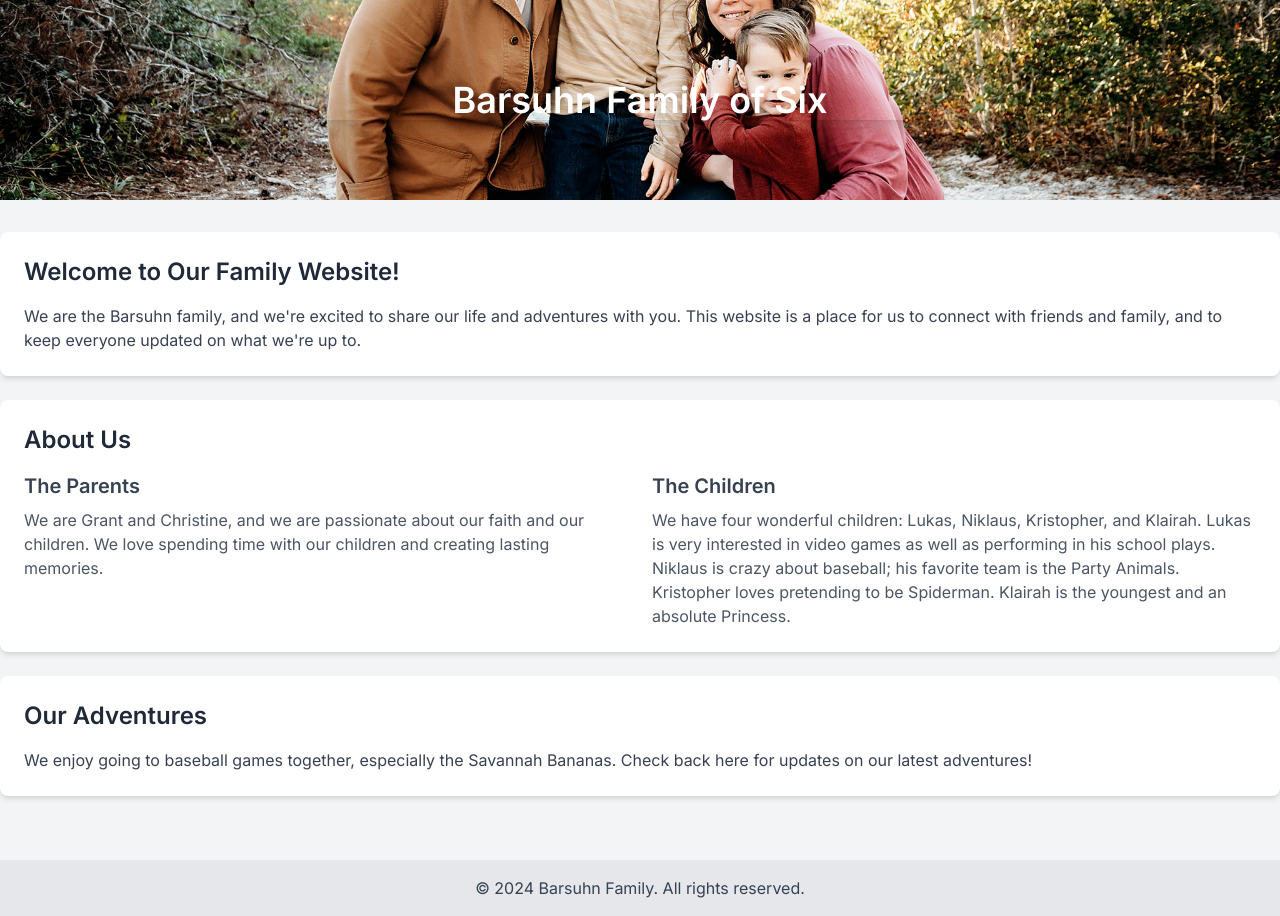
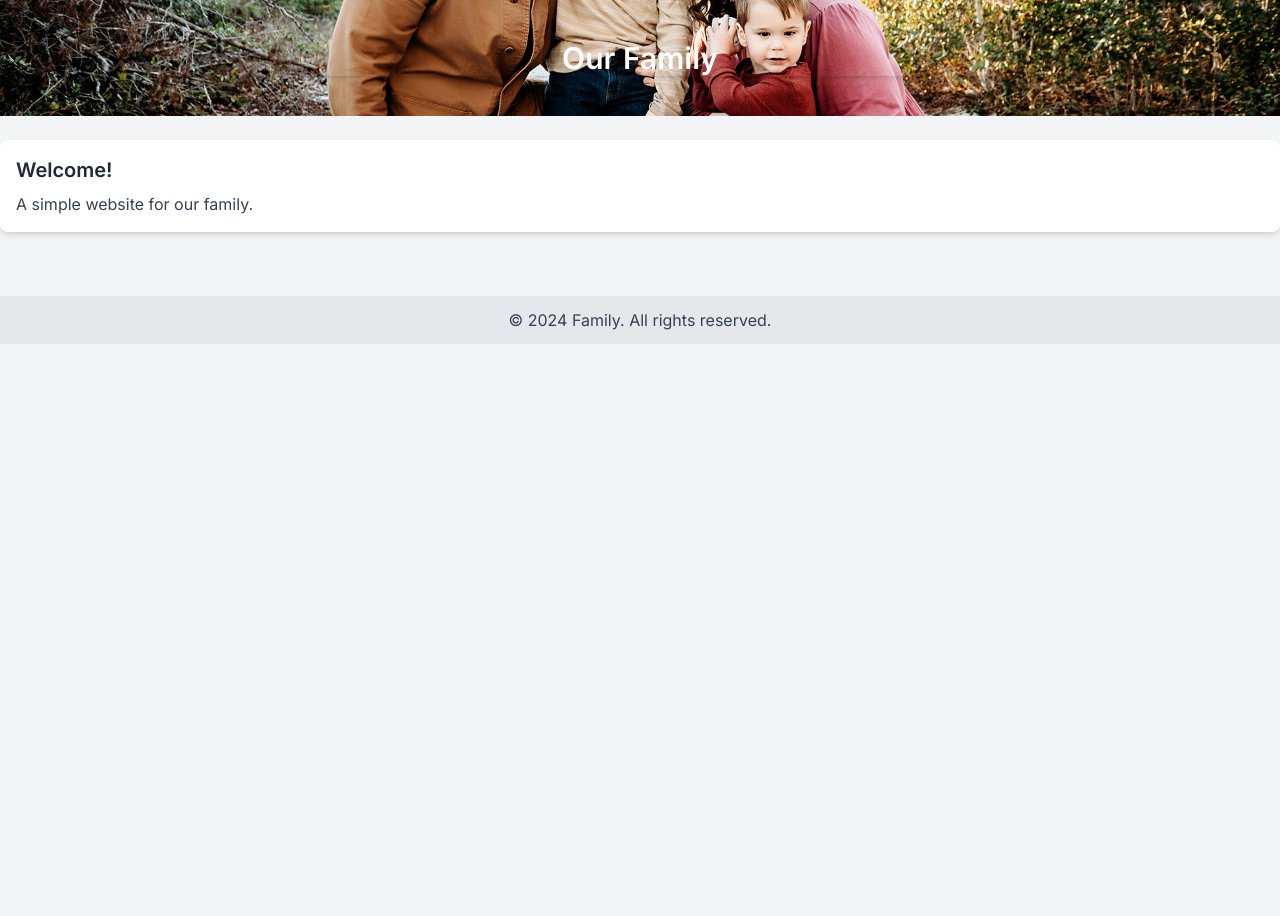
Before and after one commit to grantbarsuhn/barsuhnfamilyofsix, a plain HTML site: page Our website.html in a window 1280 px wide. After the commit the page ends 800 px from the top, so only its background shows below. Drawn offline with nearby package versions, Linux system fonts and the light colour scheme.

Commit message:
Add files via upload

```diff
--- a/Our website.html
+++ b/Our website.html
@@ -3,7 +3,7 @@
 <head>
     <meta charset="UTF-8">
     <meta name="viewport" content="width=device-width, initial-scale=1.0">
-    <title>Barsuhn Family Website</title>
+    <title>Our Family</title>
     <script src="https://cdn.tailwindcss.com"></script>
     <link rel="preconnect" href="https://fonts.googleapis.com">
     <link rel="preconnect" href="https://fonts.gstatic.com" crossorigin>
@@ -12,56 +12,27 @@
         body {
             font-family: 'Inter', sans-serif;
         }
-        /* Ensure the image path is correct for GitHub Pages */
         header {
             background-image: url('./258504307_10159111586446234_4447247178026211167_n.jpg');
         }
     </style>
 </head>
 <body class="bg-gray-100">
-    <header class="bg-cover bg-center bg-no-repeat py-20">
+    <header class="bg-cover bg-center bg-no-repeat py-10">
         <div class="container mx-auto text-center">
-            <h1 class="text-4xl font-semibold text-white shadow-lg">Barsuhn Family of Six</h1>
+            <h1 class="text-3xl font-semibold text-white shadow-md">Our Family</h1>
         </div>
     </header>
 
-    <main class="container mx-auto py-8">
-        <section class="bg-white rounded-lg shadow-md p-6 mb-6">
-            <h2 class="text-2xl font-semibold text-gray-800 mb-4">Welcome to Our Family Website!</h2>
-            <p class="text-gray-700">
-                We are the Barsuhn family, and we're excited to share our life and adventures with you. This website is a place for us to connect with friends and family, and to keep everyone updated on what we're up to.
-            </p>
-        </section>
-
-        <section class="bg-white rounded-lg shadow-md p-6 mb-6">
-            <h2 class="text-2xl font-semibold text-gray-800 mb-4">About Us</h2>
-            <div class="grid grid-cols-1 md:grid-cols-2 gap-6">
-                <div>
-                    <h3 class="text-xl font-semibold text-gray-700 mb-2">The Parents</h3>
-                    <p class="text-gray-600">
-                        We are Grant and Christine, and we are passionate about our faith and our children. We love spending time with our children and creating lasting memories.
-                    </p>
-                </div>
-                <div>
-                    <h3 class="text-xl font-semibold text-gray-700 mb-2">The Children</h3>
-                    <p class="text-gray-600">
-                        We have four wonderful children: Lukas, Niklaus, Kristopher, and Klairah. Lukas is very interested in video games as well as performing in his school plays. Niklaus is crazy about baseball; his favorite team is the Party Animals. Kristopher loves pretending to be Spiderman. Klairah is the youngest and an absolute Princess.
-                    </p>
-                </div>
-            </div>
-        </section>
-
-        <section class="bg-white rounded-lg shadow-md p-6">
-            <h2 class="text-2xl font-semibold text-gray-800 mb-4">Our Adventures</h2>
-            <p class="text-gray-700">
-                We enjoy going to baseball games together, especially the Savannah Bananas. Check back here for updates on our latest adventures!
-            </p>
+    <main class="container mx-auto py-6">
+        <section class="bg-white rounded-lg shadow-md p-4 mb-4">
+            <h2 class="text-xl font-semibold text-gray-800 mb-2">Welcome!</h2>
+            <p class="text-gray-700">A simple website for our family.</p>
         </section>
     </main>
 
-    <footer class="bg-gray-200 text-gray-700 py-4 text-center mt-8">
-        <p>&copy; 2024 Barsuhn Family. All rights reserved.</p>
+    <footer class="bg-gray-200 text-gray-700 py-3 text-center mt-6">
+        <p>&copy; 2024 Family. All rights reserved.</p>
     </footer>
-
 </body>
 </html>
```
